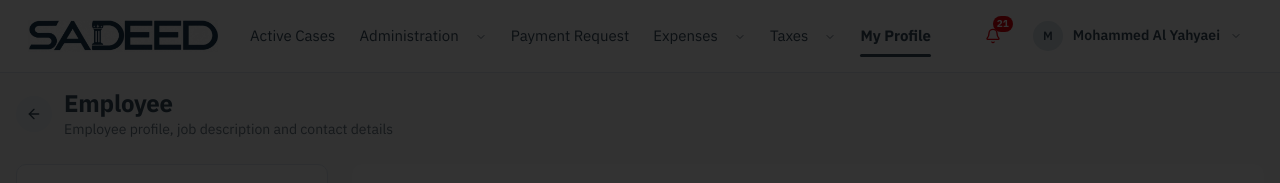
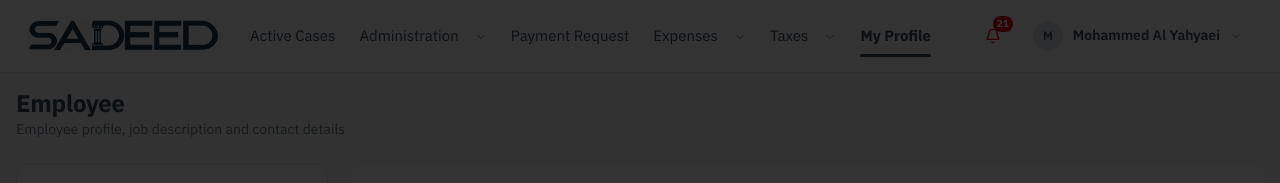
Before and after one commit to mehak187/elpnew, a React (Vite) app: page /my-profile in a window 1280 px wide. Shown: the top 183 px of the page. Built offline with nearby package versions, Linux system fonts and the light colour scheme.

Commit message:
update EmployeeForm.jsx

```diff
--- a/src/pages/employees/EmployeeForm.jsx
+++ b/src/pages/employees/EmployeeForm.jsx
@@ -3,7 +3,6 @@ import UploadIcon from "@/components/shared/UploadIcon";
 import { useNavigate, useParams } from "react-router-dom";
 import { Card, CardContent } from "@/components/ui/card";
 import { Button } from "@/components/ui/button";
-import BackButton from "@/components/shared/BackButton";
 import RecordSidebar from "@/components/shared/RecordSidebar";
 import FormHeading from "@/components/shared/FormHeading";
 import PhoneInput from "@/components/shared/PhoneInput";
@@ -618,10 +617,13 @@ export default function EmployeeForm({ self }) {
 
   return (
     <div className="space-y-4 sm:space-y-6">
-      {/* Page Header */}
+      {/* Page Header.
+
+          No back control here: the sidebar's own "All employees" link leads
+          to the same place, and two ways back from one page is one way too
+          many. The one that stayed says where it goes. */}
       <div className="flex items-center justify-between gap-3">
         <div className="flex items-center gap-3">
-          <BackButton fallback="/employees" />
           <div>
             <div className="flex flex-wrap items-center gap-3">
               <h1 className="text-xl font-bold text-primary sm:text-2xl">
```
